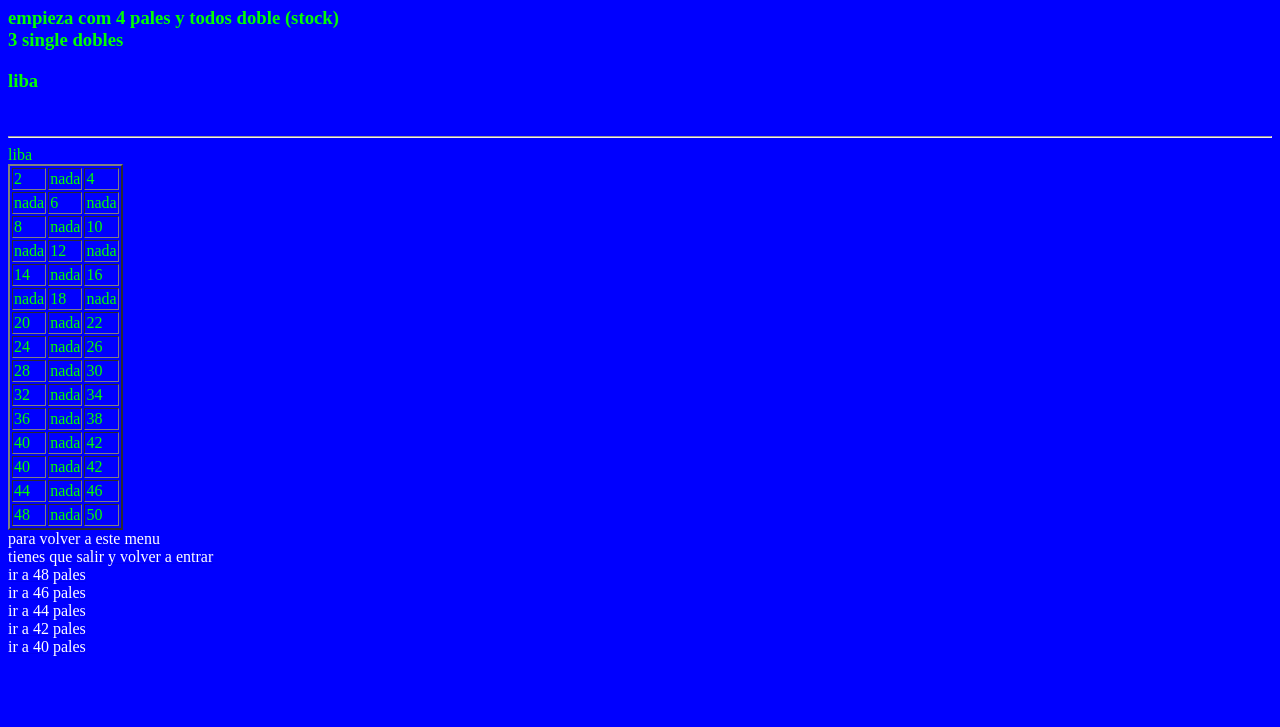
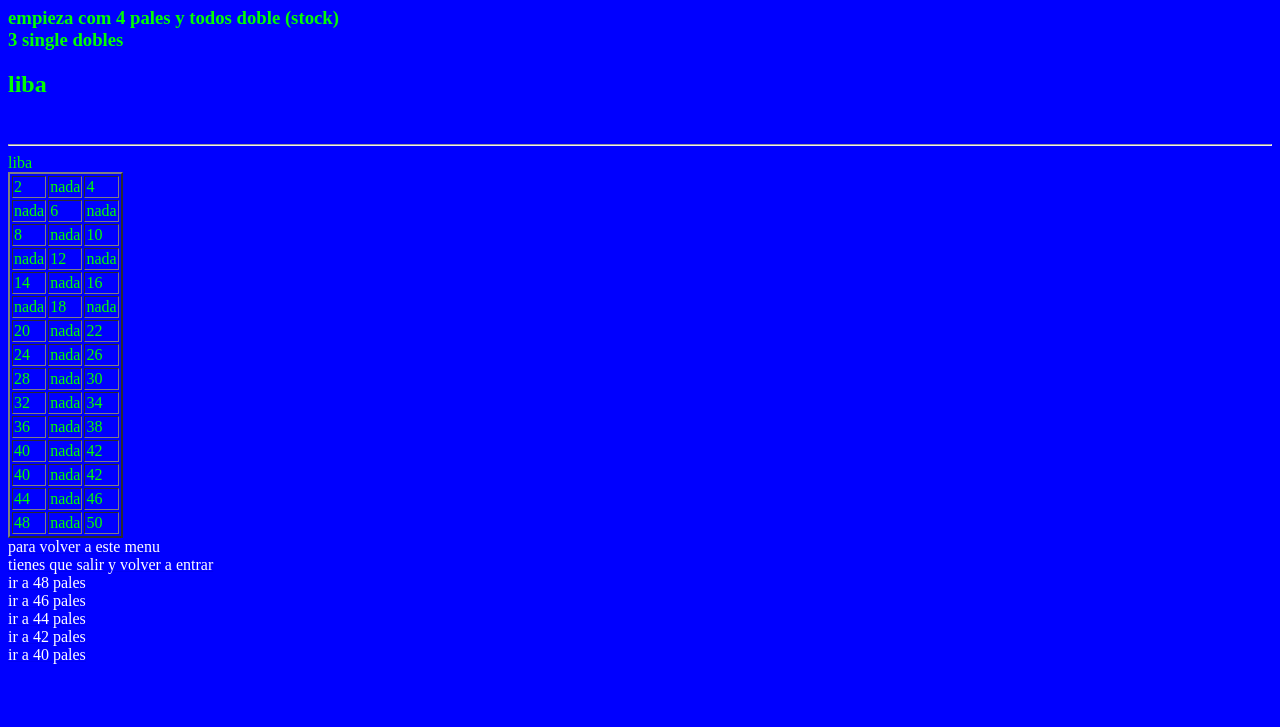
Before and after one commit to liba886/pales, a plain HTML site: page index.html in a window 1280 px wide. Shown: the part 73-800 px from the top of the page. Drawn offline with Linux system fonts and the light colour scheme.

Commit message:
Fix HTML structure and formatting issues

```diff
--- a/index.html
+++ b/index.html
@@ -36,7 +36,7 @@
 <body bgcolor="0000FF" text="00ff00">
     <h1> 50 pales </h1>
     <h3> empieza com 4 pales y todos doble (stock)<br> 3 single dobles </h3>
-     <h3>liba </h3>
+     <h2>liba </h2>
 
 
 
```
